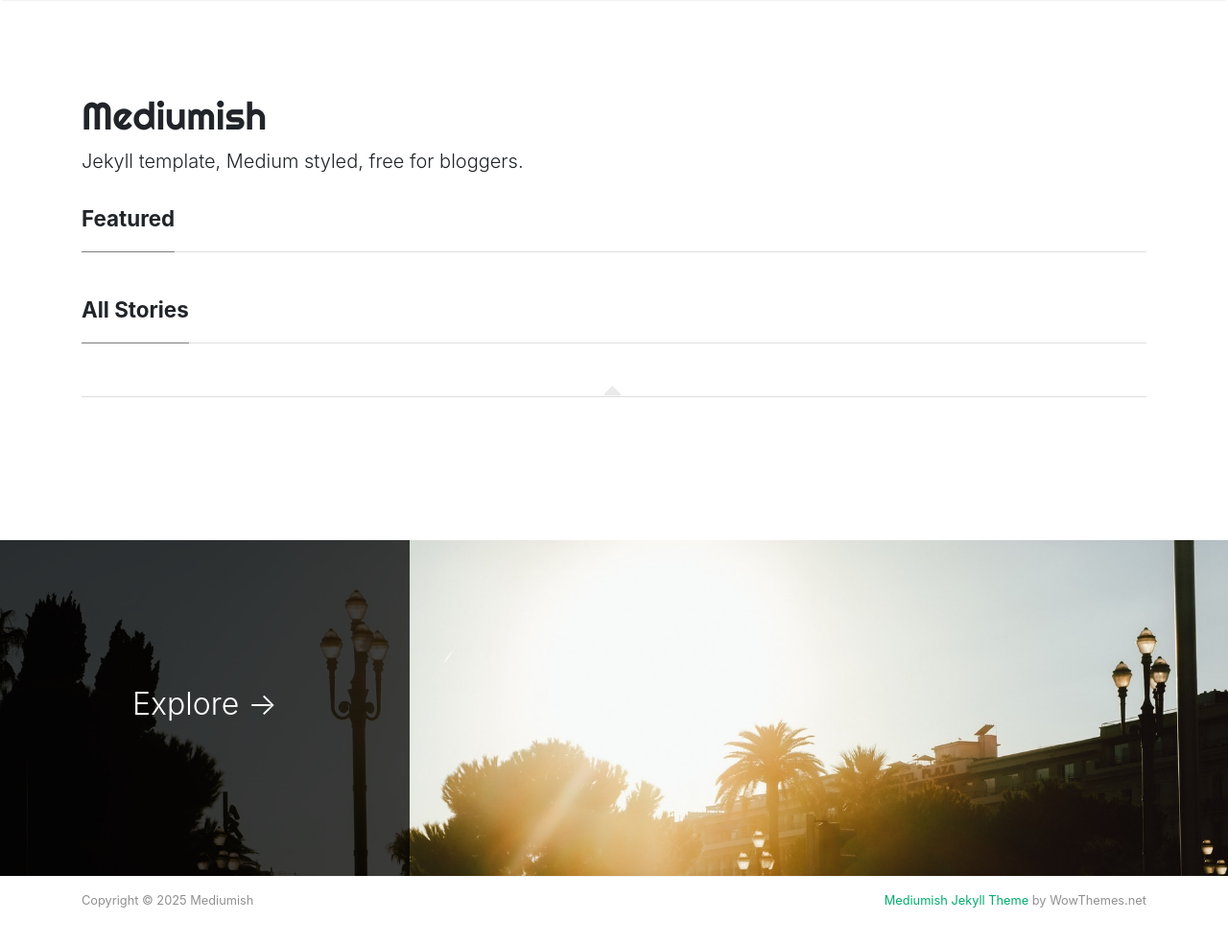
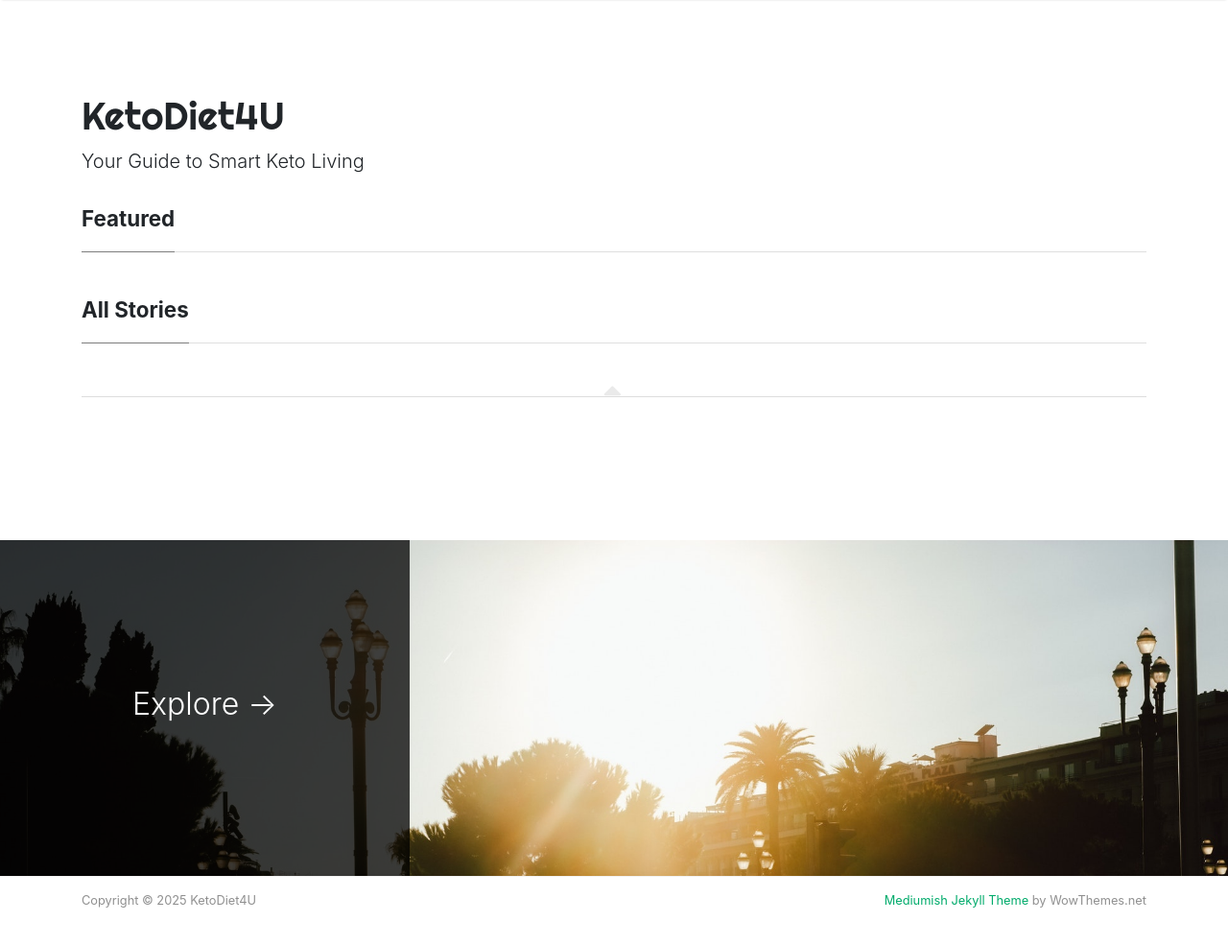
Before and after one commit to sumitimran/ketodite69.github.io, a Jekyll site: the page built from index.html, in a window 1280 px wide and 1022 px high. Shown: the top 985 px of the window at 96% size. Built offline with Jekyll 4.4.1, drawn with Linux system fonts in a browser that asks for light colours; nearby versions of some CDN libraries; the list of posts is cut into pages by our own code.

Commit message:
Update site name, title, and description in config

```diff
--- a/_config.yml
+++ b/_config.yml
@@ -1,7 +1,7 @@
 # Site
-name: "Mediumish"
-title: "Mediumish"
-description: "Jekyll template, Medium styled, free for bloggers."
+name: "KetoDiet4U"
+title: "KetoDiet4U"
+description: "Your Guide to Smart Keto Living"
 logo: 'assets/images/logo.png'
 favicon: 'assets/images/logo.png'
 baseurl: /mediumish-theme-jekyll
```
